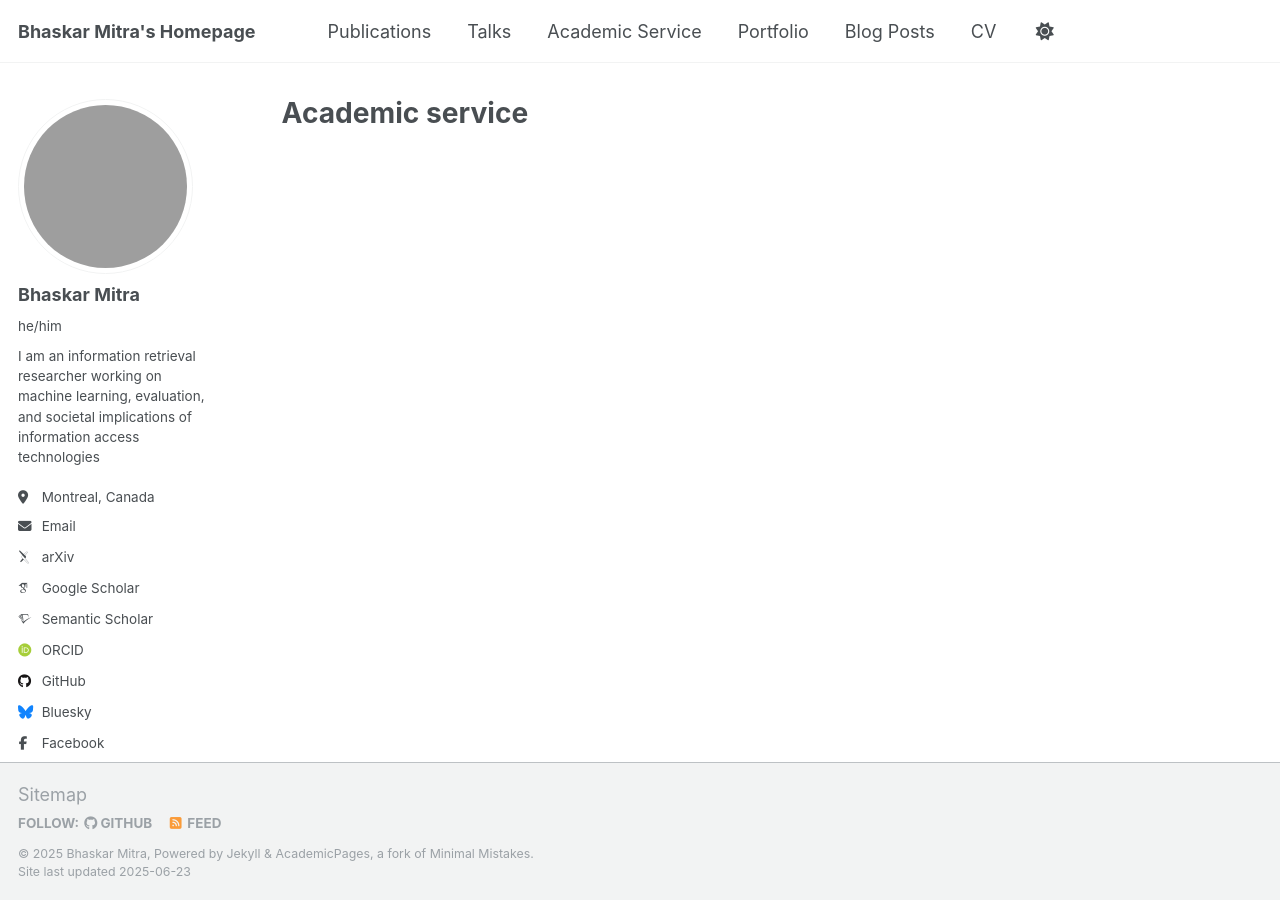
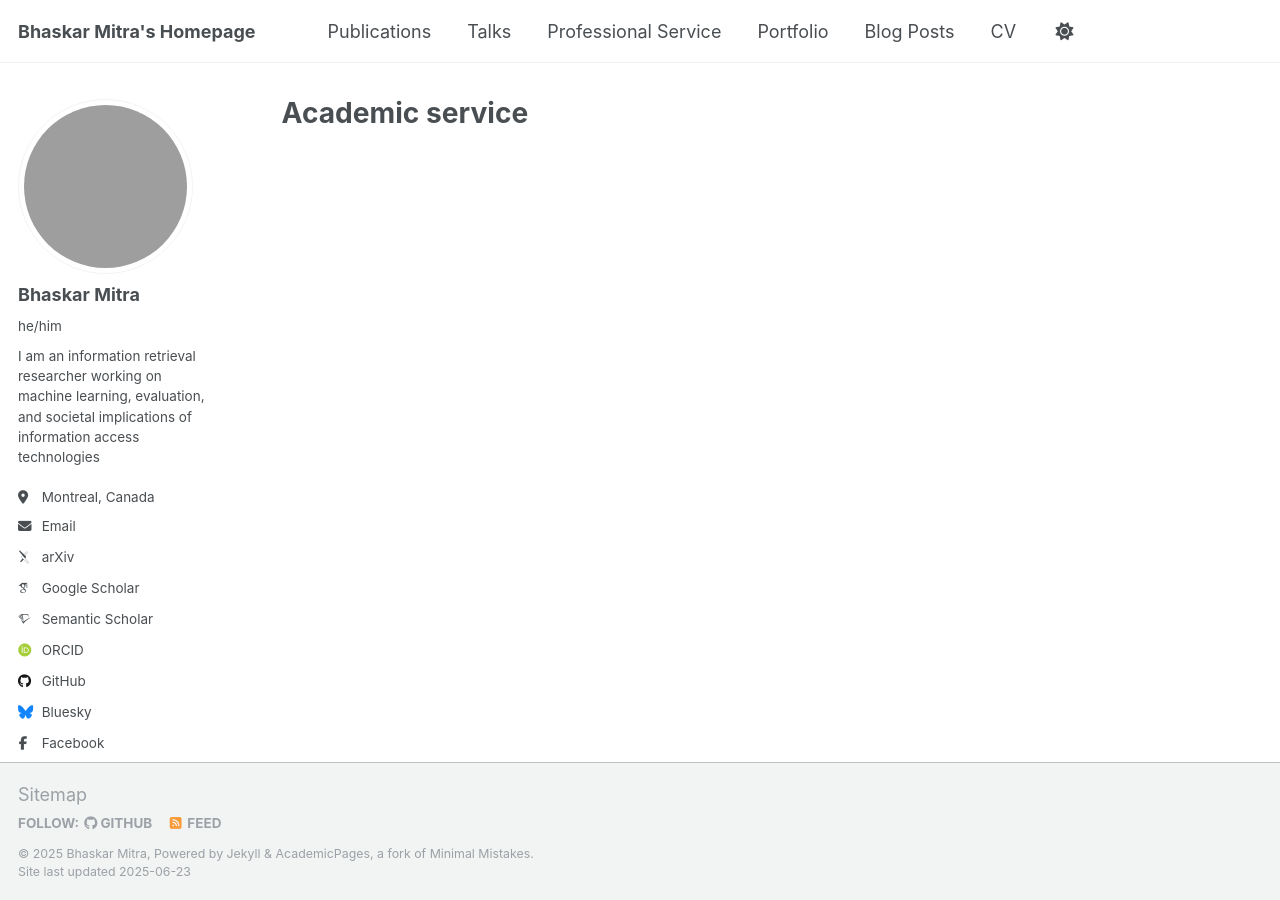
Before and after one commit to bhaskar-mitra/bhaskar-mitra.github.io, a Jekyll site: the page built from _pages/service.md, in a window 1280 px wide. Built offline with Jekyll 4.4.1, drawn with Linux system fonts in a browser that asks for light colours; some web fonts are replaced; grey boxes are pictures that could not be loaded.

Commit message:
Update navigation.yml

```diff
--- a/_data/navigation.yml
+++ b/_data/navigation.yml
@@ -14,7 +14,7 @@ main:
   - title: "Talks"
     url: /talks/
 
-  - title: "Academic Service"
+  - title: "Professional Service"
     url: /service/
 
   - title: "Portfolio"
```
